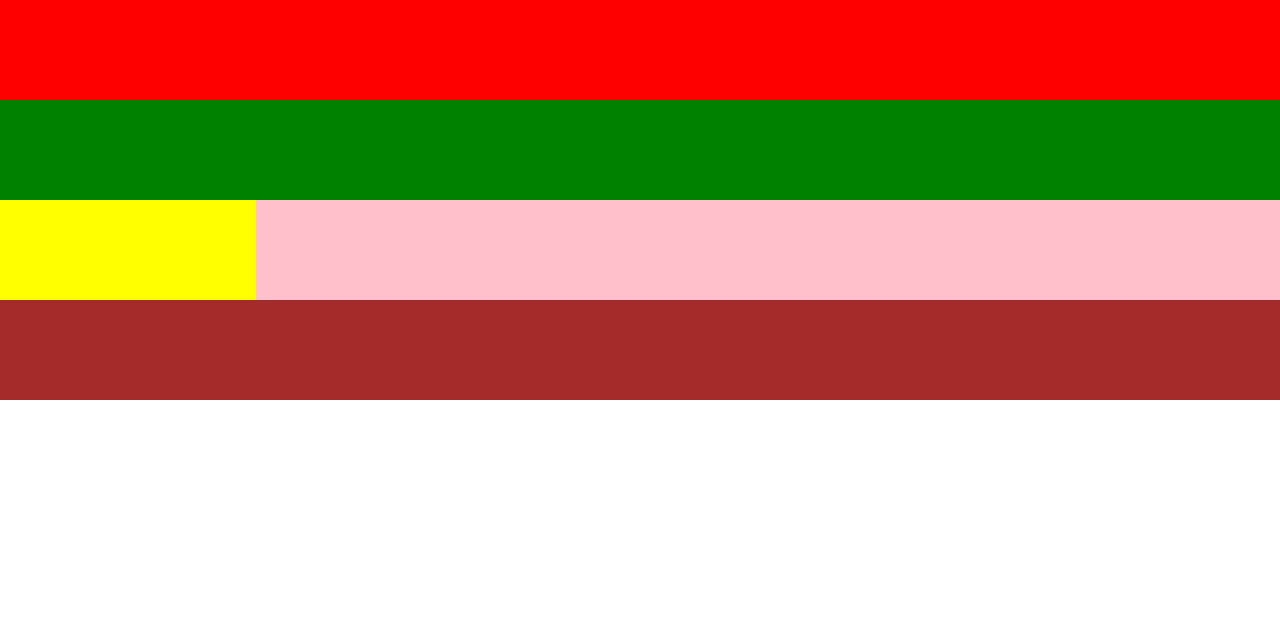
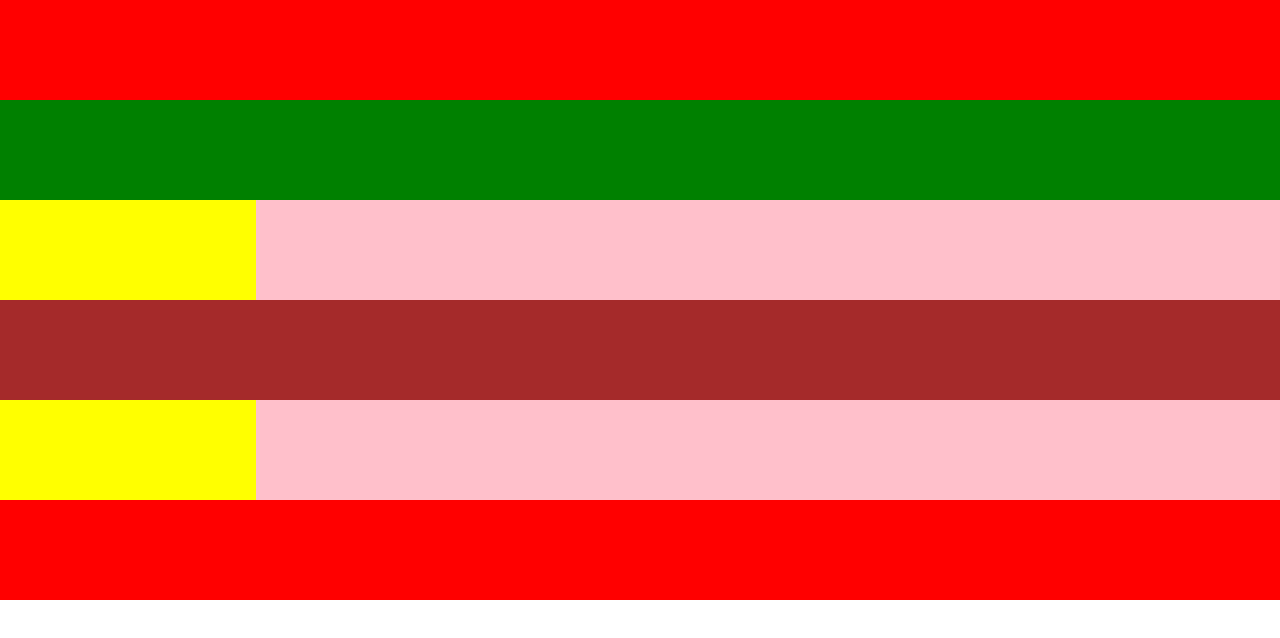
Before and after one commit to AndreaPirre/htmlcss-hubspot, a plain HTML site: page index.html in a window 1280 px wide. Drawn offline with Linux system fonts and the light colour scheme.

Commit message:
fine imbastitura main

```diff
--- a/index.html
+++ b/index.html
@@ -76,6 +76,8 @@
 
             </div>
 
+            <!-- inizio parte con 3 colonne -->
+
             <div class="blocchi">
 
                         <!-- qui ci saranno 3 colonne -->
@@ -100,6 +102,49 @@
 
             </div>
 
+            <!-- fine parte con 3 colonne -->
+
+            <!-- inizio parte tabella -->
+
+            <div class="blocchi">
+
+            </div>
+
+            <!-- fine parte tabella -->
+
+            <!-- inizio parte con loghi con due colonne -->
+
+            <div class="blocchi">
+
+                    <div class="colonna20">
+
+                        <!-- 64,500 -->
+
+                    </div>
+
+                    <div class="colonna80">
+
+                        <!-- loghi -->
+
+                    </div>
+
+                    <!-- fine parte con loghi con due colonne 20 e 80-->
+
+                    <!-- inizio parte persona con  due colonne 50-->
+                    <nav class="blocchi">
+                        <div class="colonne50">
+                            <!-- inserire testo + bottone -->
+                        </div>
+                        <div class="colonne50">
+                            <!-- inserire foto persona -->
+                        </div>
+                    </nav>
+                    <!-- fine parte persona con due colonne 50 -->
+
+            </div>
+
+
+
 
 
         </main>
```
